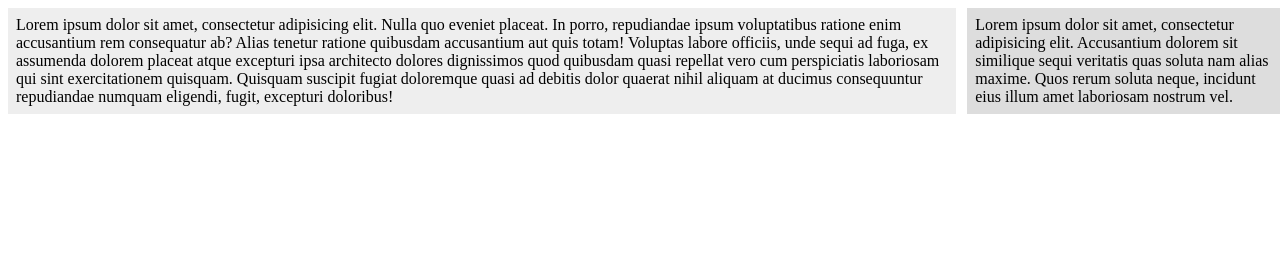
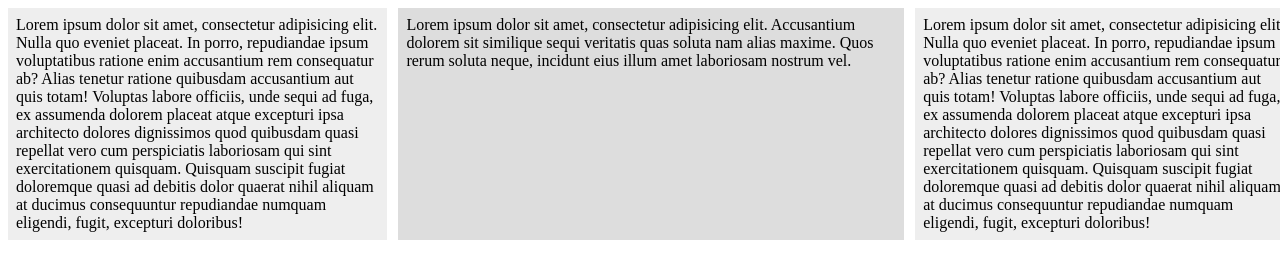
Before and after one commit to Gargi-Thakur/CSS-GRID, a plain HTML site: page index.html in a window 1280 px wide. Drawn offline with Linux system fonts and the light colour scheme.

Commit message:
Update index.html

```diff
--- a/index.html
+++ b/index.html
@@ -14,13 +14,14 @@
 
     .container {
       display:grid;
-      grid-template-columns: 75% 25%;
+      grid-template-columns: 30% 40% 30%;
       grid-gap:0.7em;
     }
 
     .container > div:nth-child(even){
       background:#ddd;
     }
+
 
   </style>
 
@@ -37,6 +38,10 @@
       Lorem ipsum dolor sit amet, consectetur adipisicing elit. Accusantium dolorem sit similique sequi veritatis quas soluta nam alias maxime. Quos rerum soluta neque, incidunt eius illum amet laboriosam nostrum vel.
     </div>
 
+    <div>
+      Lorem ipsum dolor sit amet, consectetur adipisicing elit. Nulla quo eveniet placeat. In porro, repudiandae ipsum voluptatibus ratione enim accusantium rem consequatur ab? Alias tenetur ratione quibusdam accusantium aut quis totam! Voluptas labore officiis, unde sequi ad fuga, ex assumenda dolorem placeat atque excepturi ipsa architecto dolores dignissimos quod quibusdam quasi repellat vero cum perspiciatis laboriosam qui sint exercitationem quisquam. Quisquam suscipit fugiat doloremque quasi ad debitis dolor quaerat nihil aliquam at ducimus consequuntur repudiandae numquam eligendi, fugit, excepturi doloribus!
+    </div>
+
   </div>
 </body>
 
```
